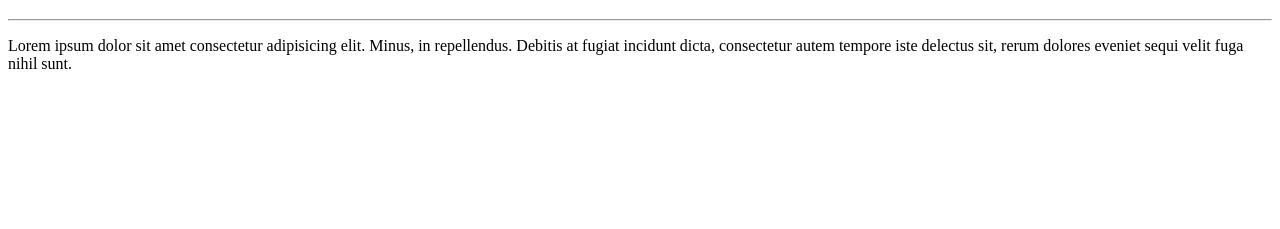
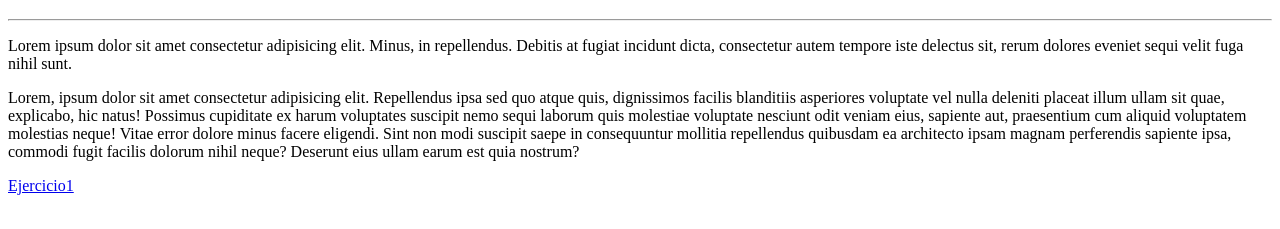
Before and after one commit to gsus2024/repo1, a plain HTML site: page index.html in a window 1280 px wide. Shown: the part 61-290 px from the top of the page. Drawn offline with Linux system fonts and the light colour scheme.

Commit message:
se agrega ejercicio1 y modifica el index

```diff
--- a/index.html
+++ b/index.html
@@ -11,5 +11,11 @@
     <p>
         Lorem ipsum dolor sit amet consectetur adipisicing elit. Minus, in repellendus. Debitis at fugiat incidunt dicta, consectetur autem tempore iste delectus sit, rerum dolores eveniet sequi velit fuga nihil sunt.
     </p>
+    <p>
+        Lorem, ipsum dolor sit amet consectetur adipisicing elit. Repellendus ipsa sed quo atque quis, dignissimos facilis blanditiis asperiores voluptate vel nulla deleniti placeat illum ullam sit quae, explicabo, hic natus!
+        Possimus cupiditate ex harum voluptates suscipit nemo sequi laborum quis molestiae voluptate nesciunt odit veniam eius, sapiente aut, praesentium cum aliquid voluptatem molestias neque! Vitae error dolore minus facere eligendi.
+        Sint non modi suscipit saepe in consequuntur mollitia repellendus quibusdam ea architecto ipsam magnam perferendis sapiente ipsa, commodi fugit facilis dolorum nihil neque? Deserunt eius ullam earum est quia nostrum?
+    </p>
+    <a href="ejercicio1.html">Ejercicio1</a>
 </body>
 </html>
```
Also changed, not shown: ejercicio1.html (added, +11 -0 lines).
